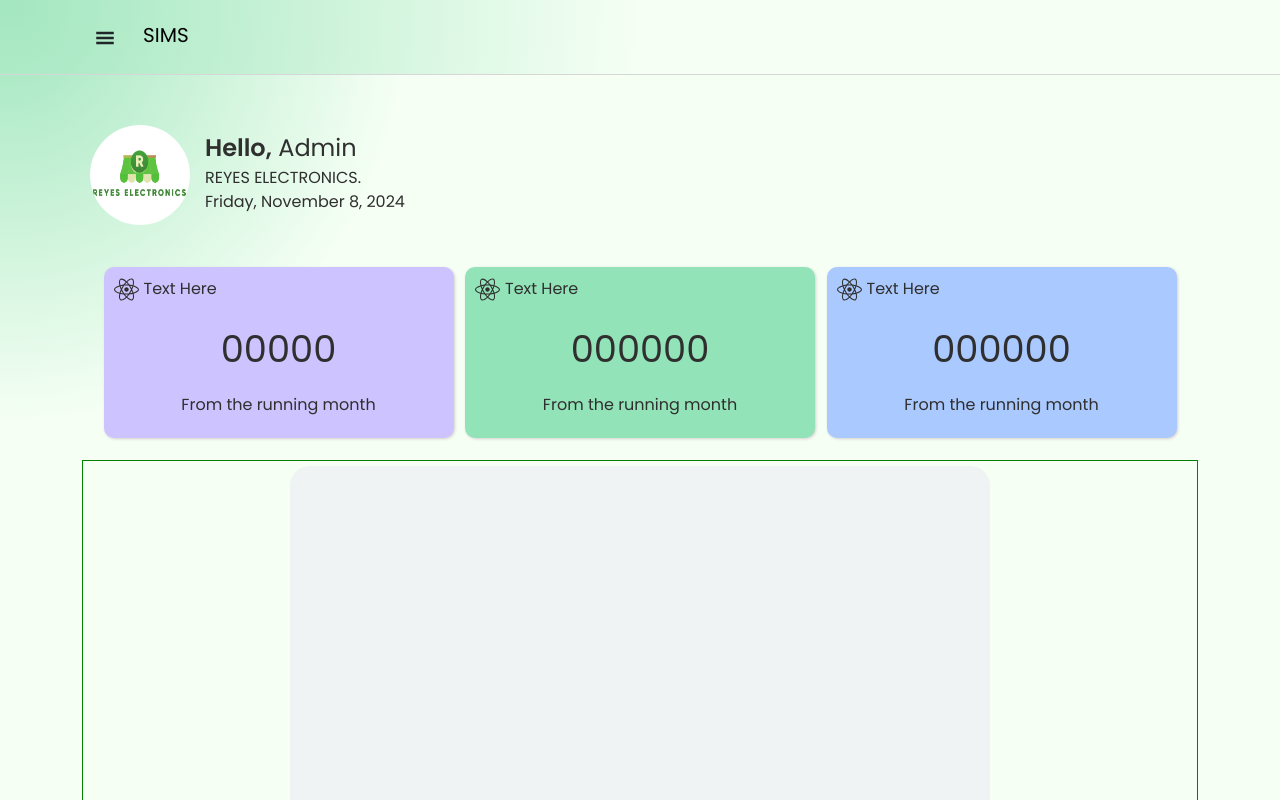
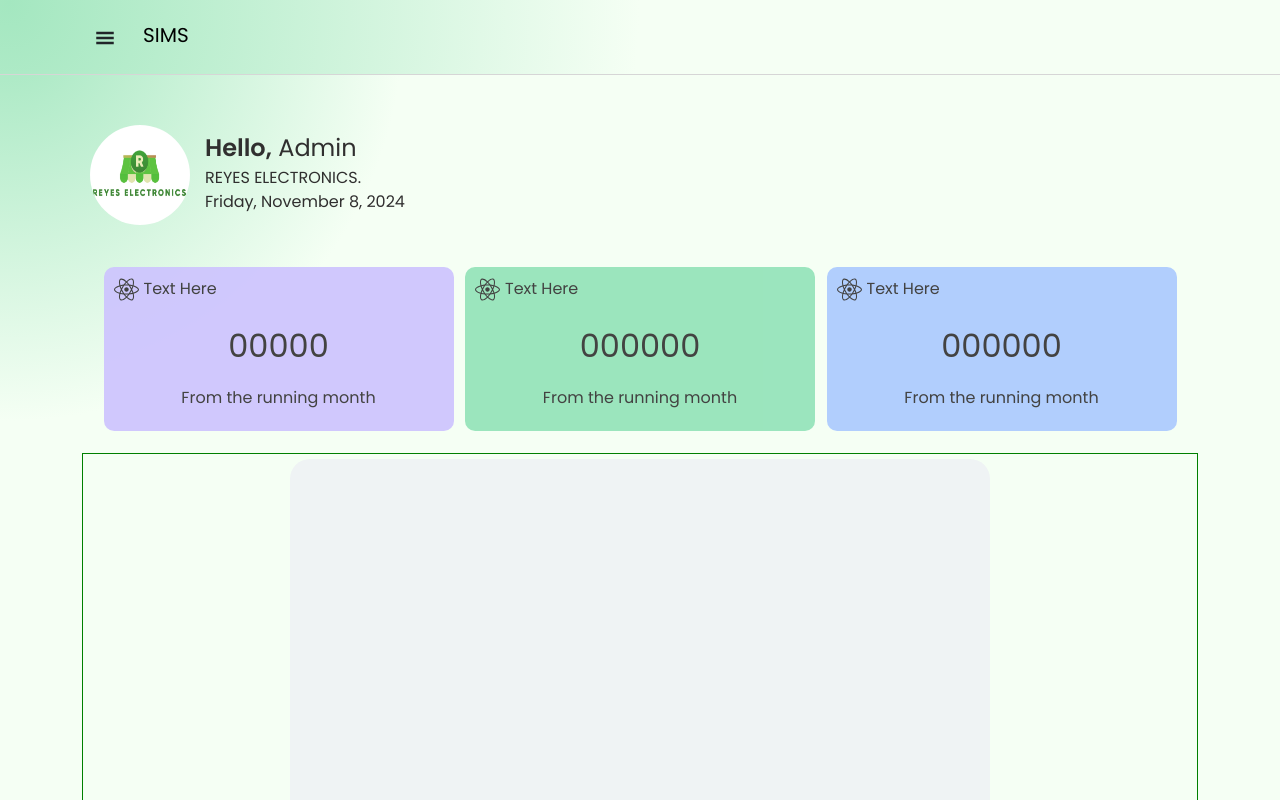
Before and after one commit to MarkRyuo/SalesInventoryManagementSystem_SIMS, a React (Vite) app in the folder client/: page /DashboardPage in a window 1280 px wide. Shown: the top 800 px of the page. Built offline with nearby package versions, Linux system fonts and the light colour scheme.

Commit message:
Subject: Update

```diff
--- a/client/src/components/Charts/DashboardChart/Charts.module.scss
+++ b/client/src/components/Charts/DashboardChart/Charts.module.scss
@@ -1,6 +1,6 @@
 
 :root {
-    --chart1Color: #CDC3FF ;
+    --chart1Color: #cdc3ff ;
     --char3Color: #AAC9FF ;
     --chart2Color: #92E3B8 ;
     --chartShadow: #d3d0d0 ; /*! Change This Color */
@@ -24,14 +24,14 @@
     border-radius: 10px;
 
     p:first-child {
-        font-size: 2.3rem;
+        font-size: 2rem;
     }
 
     p:last-child {
         font-size: 1rem;
     }
 
-    @media (max-width: 500px) {
+    @media (max-width: 700px) {
         p:first-child {
             font-size: 1.6rem;
         }
@@ -64,9 +64,10 @@
     height: 100%;
     max-height: 200px;
     background-color: var(--chart1Color);
-    box-shadow: 1px 1px 3px var(--chartShadow);
+    // box-shadow: 1px 1px 3px var(--chartShadow);
     width: 350px;
     flex-shrink: 0;
+    opacity: 90%;
 
     @media (max-width: 400px) {
         width: 300px;
@@ -81,9 +82,11 @@
     height: 100%;
     max-height: 200px;
     background-color: var(--chart2Color);
-    box-shadow: 1px 1px 3px var(--chartShadow);
+    // box-shadow: 1px 1px 3px var(--chartShadow);
     width: 350px;
     flex-shrink: 0;
+    opacity: 90%;
+
 
     @media (max-width: 400px) {
             width: 300px;
@@ -98,9 +101,11 @@
     height: 100%;
     max-height: 200px;
     background-color: var(--char3Color);
-    box-shadow: 1px 1px 3px var(--chartShadow);
+    // box-shadow: 1px 1px 3px var(--chartShadow);
     width: 350px;
     flex-shrink: 0;
+    opacity: 90%;
+
 
     @media (max-width: 400px) {
             width: 300px;
```
